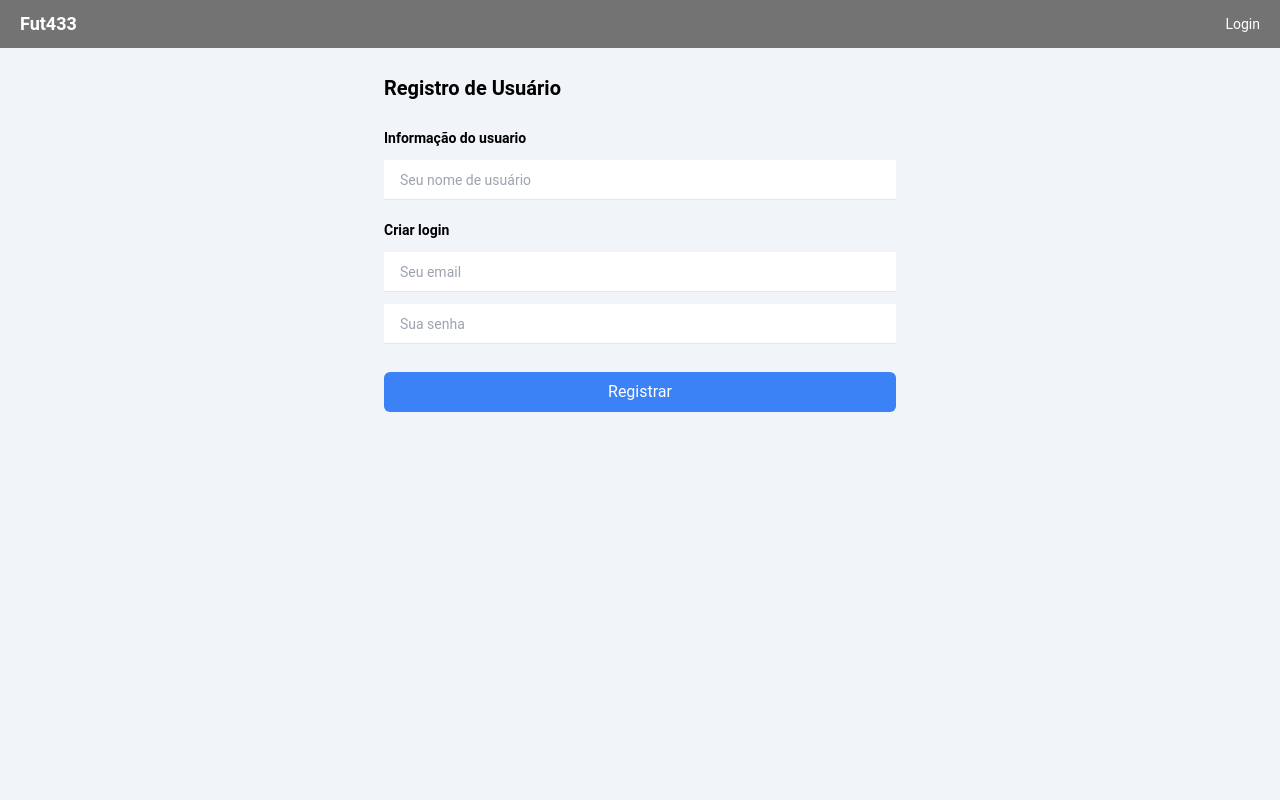
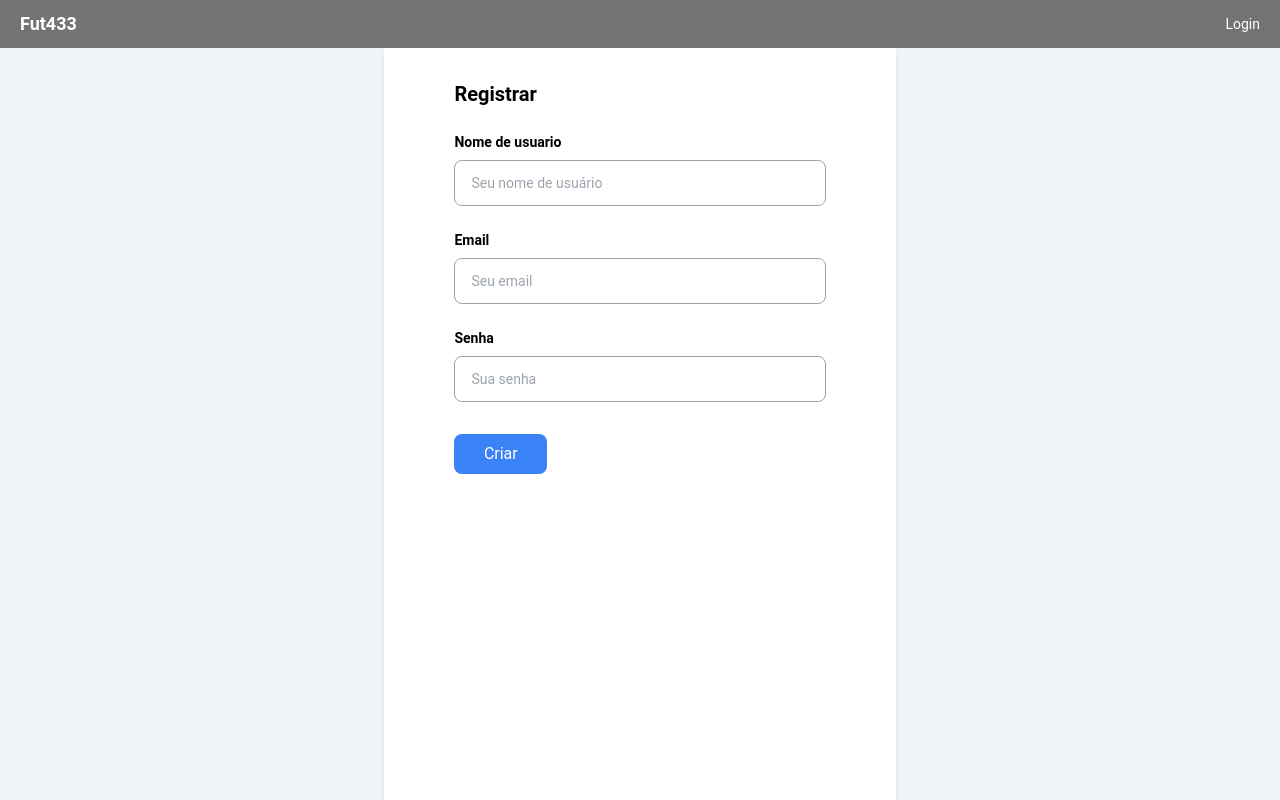
Before and after one commit to ewerton11/fut443-web, a Next.js app: page /pages/register in a window 1280 px wide. Built offline with nearby package versions, Linux system fonts and the light colour scheme.

Commit message:
modification to the form and validation

```diff
--- /dev/null
+++ b/app/components/login/page.tsx
@@ -0,0 +1,96 @@
+'use client'
+
+import { loginUser } from '@/app/api/userApi'
+import Header from '@/app/components/header/header'
+import { useAuth } from '@/app/context/useAuth'
+import { TLoginSchema, loginSchema } from '@/app/schema/loginSchema'
+import { zodResolver } from '@hookform/resolvers/zod'
+import { useRouter } from 'next/navigation'
+import { useForm } from 'react-hook-form'
+import { z } from 'zod'
+
+export default function Login() {
+  const {
+    register,
+    handleSubmit,
+    formState: { errors },
+  } = useForm<TLoginSchema>({
+    resolver: zodResolver(loginSchema),
+  })
+
+  const router = useRouter()
+
+  const { login } = useAuth()
+
+  const onSubmit = async (data: TLoginSchema) => {
+    try {
+      const validUser = (await loginUser(data)) as unknown as IUserResponse
+
+      if (validUser.token) {
+        localStorage.setItem('token', validUser.token)
+        Login(validUser.token)
+        router.push('/')
+      }
+    } catch (error: any) {
+      console.error('Erro ao fazer login:', error.message)
+    }
+  }
+
+  return (
+    <div className="bg-slate-100 flex flex-col items-center min-h-screen">
+      <Header />
+
+      <main className="w-full flex-grow flex justify-center items-center">
+        <form
+          onSubmit={handleSubmit(onSubmit)}
+          className="w-full max-w-lg px-6 py-8 bg-white rounded-lg shadow-md"
+        >
+          <h1 className="text-black font-bold text-xl mb-6">Login</h1>
+
+          <div className="w-full">
+            <label className="block text-black font-bold text-sm mb-2">
+              Email
+            </label>
+            <input
+              type="email"
+              placeholder="Seu email"
+              {...register('email')}
+              className="w-full px-4 py-2 text-black text-sm border-b focus:outline-none
+              focus:border-b focus:border-gray-300"
+            />
+            {errors.email && (
+              <span className="text-red-500 text-xs">
+                {errors.email.message}
+              </span>
+            )}
+          </div>
+
+          <div className="w-full mt-6">
+            <label className="block text-black font-bold text-sm mb-2">
+              Senha
+            </label>
+            <input
+              type="password"
+              placeholder="Sua senha"
+              {...register('password')}
+              className="w-full px-4 py-2 text-black text-sm border-b focus:outline-none
+            focus:border-b focus:border-gray-300"
+            />
+            {errors.password && (
+              <span className="text-red-500 text-xs">
+                {errors.password.message}
+              </span>
+            )}
+          </div>
+
+          <button
+            type="submit"
+            className="bg-blue-500 text-white rounded-md p-2 mt-7 w-full hover:bg-blue-700"
+          >
+            Entrar
+          </button>
+        </form>
+      </main>
+    </div>
+  )
+}
--- a/app/pages/login/page.tsx
+++ b/app/pages/login/page.tsx
@@ -3,47 +3,34 @@
 import { loginUser } from '@/app/api/userApi'
 import Header from '@/app/components/header/header'
 import { useAuth } from '@/app/context/useAuth'
-//import { TLoginSchema, loginSchema } from '@/app/schema/loginSchema'
+import { TLoginSchema, loginSchema } from '@/app/schema/loginSchema'
 import { zodResolver } from '@hookform/resolvers/zod'
 import { useRouter } from 'next/navigation'
 import { useForm } from 'react-hook-form'
-import { z } from 'zod'
 
-const LoginSchema = z.object({
-  email: z.string().email('Email inválido'),
-  password: z.string().min(22, 'A senha deve ter pelo menos 6 caracteres'),
-})
-
-type TLoginSchema = z.infer<typeof LoginSchema>
-
-export default function Login() {
+export default function LoginPage() {
   const {
     register,
     handleSubmit,
     formState: { errors },
   } = useForm<TLoginSchema>({
-    resolver: zodResolver(LoginSchema),
+    resolver: zodResolver(loginSchema),
   })
 
-  //const router = useRouter()
+  const router = useRouter()
 
-  //const { login } = useAuth()
+  const { login } = useAuth()
 
   const onSubmit = async (data: TLoginSchema) => {
     try {
-      console.log('data', data)
-
-      /*
       const validUser = (await loginUser(data)) as unknown as IUserResponse
 
       if (validUser.token) {
-        localStorage.setItem('token', validUser.token)
-        Login(validUser.token)
+        login(validUser.token)
         router.push('/')
       }
-      */
     } catch (error: any) {
-      console.error('Erro ao fazer login:', error.message)
+      console.error('Error when logging in:', error.message)
     }
   }
 
@@ -51,54 +38,59 @@ export default function Login() {
     <div className="bg-slate-100 flex flex-col items-center min-h-screen">
       <Header />
 
-      <main className="w-2/5 flex flex-col">
-        <form onSubmit={handleSubmit(onSubmit)} className="w-full h-auto">
-          <div className="w-auto h-20 flex items-center">
+      <main className="w-full flex-grow flex justify-center">
+        <form
+          onSubmit={handleSubmit(onSubmit)}
+          className="w-full flex flex-col items-center max-w-lg px-6 py-8 bg-white shadow-md"
+        >
+          <div className="w-4/5 flex items-start mb-6">
             <h1 className="text-black font-bold text-xl">Login</h1>
           </div>
 
-          <div className="w-full h-auto">
-            <div className="w-full">
-              <h1 className="text-black font-bold text-sm">Email</h1>
-              <div className="w-full h-10 mt-3">
-                <label htmlFor="email">email</label>
+          <div className="w-full flex flex-col items-center relative">
+            <div className="w-4/5 flex items-start mb-2">
+              <label className="block text-black font-bold text-sm">
+                Email
+              </label>
+            </div>
             <input
-                  id="email"
               type="email"
-                  placeholder="Seu email"
+              placeholder="ex: alguem@gmail.com"
               {...register('email')}
-                  className="w-full h-full pl-4 text-black text-sm border-b focus:outline-none
-                    focus:border-b focus:border-gray-300"
+              className="w-4/5 px-4 py-2 text-black text-sm border rounded-lg border-gray-400
+              focus:outline-none focus:border-gray-600"
             />
             {errors.email && (
-                  <span className="text-red-500 text-xs">
+              <span className="absolute -bottom-5 right-12 text-red-500 text-xs">
                 {errors.email.message}
               </span>
             )}
           </div>
 
-              <h1 className="text-black font-bold text-sm mt-5">Senha</h1>
-              <div className="w-full h-10 mt-3">
-                <label htmlFor="password">password</label>
+          <div className="w-full mt-6 flex flex-col items-center relative">
+            <div className="w-4/5 flex items-start mb-2">
+              <label className="block text-black font-bold text-sm">
+                Senha
+              </label>
+            </div>
             <input
-                  id="password"
               type="password"
               placeholder="Sua senha"
               {...register('password')}
-                  className="w-full h-full pl-4 text-black text-sm border-b focus:outline-none
-                    focus:border-b focus:border-gray-300"
+              className="w-4/5 px-4 py-2 text-black text-sm border rounded-lg  border-gray-400
+              focus:outline-none focus:border-gray-600"
             />
             {errors.password && (
-                  <span className="text-red-500 text-xs">
+              <span className="absolute -bottom-5 right-12 text-red-500 text-xs">
                 {errors.password.message}
               </span>
             )}
           </div>
-            </div>
 
+          <div className="w-4/5 flex mt-8">
             <button
               type="submit"
-              className="bg-blue-500 text-white rounded-md p-2 mt-7 w-full hover:bg-blue-700"
+              className="w-1/4 bg-blue-500 text-white rounded-lg p-2 hover:bg-blue-700"
             >
               Entrar
             </button>
--- a/app/pages/register/page.tsx
+++ b/app/pages/register/page.tsx
@@ -2,39 +2,37 @@
 
 import { createUser } from '@/app/api/userApi'
 import Header from '@/app/components/header/header'
+import { useAuth } from '@/app/context/useAuth'
+import { TRegisterSchema, registerSchema } from '@/app/schema/registerSchema'
+import { zodResolver } from '@hookform/resolvers/zod'
 import { useRouter } from 'next/navigation'
-import { useState } from 'react'
+import { useForm } from 'react-hook-form'
 
-export default function Register() {
+export default function RegisterPage() {
+  const {
+    register,
+    handleSubmit,
+    formState: { errors },
+  } = useForm<TRegisterSchema>({
+    resolver: zodResolver(registerSchema),
+  })
+
   const router = useRouter()
 
-  const [userData, setUserData] = useState({
-    username: '',
-    email: '',
-    password: '',
-  })
+  const { login } = useAuth()
 
-  const handleChange = (e: React.ChangeEvent<HTMLInputElement>): void => {
-    setUserData({
-      ...userData,
-      [e.target.name]: e.target.value,
-    })
-  }
+  const onSubmit = async (data: TRegisterSchema): Promise<void> => {
+    try {
+      //const newUser = (await createUser(data)) as unknown as IUserResponse
 
-  const handleSubmit = async (
-    e: React.MouseEvent<HTMLButtonElement>
-  ): Promise<void> => {
-    e.preventDefault()
-    try {
-      const newUser = (await createUser(userData)) as unknown as IUserResponse
+      console.log('data', data)
 
-      if (newUser.token) {
-        localStorage.setItem('token', newUser.token)
-
-        router.push('/')
-      }
+      //if (newUser.token) {
+      //login(newUser.token)
+      //router.push('/')
+      //}
     } catch (error: any) {
-      console.error('Erro ao criar usuário:', error.message)
+      console.error('Error creating user:', error.message)
     }
   }
 
@@ -42,66 +40,84 @@ export default function Register() {
     <div className="bg-slate-100 flex flex-col items-center min-h-screen">
       <Header />
 
-      <main className="w-2/5 flex flex-col">
-        <div className="w-full h-auto">
-          <div className="w-auto h-20 flex items-center">
-            <h1 className="text-black font-bold text-xl">
-              Registro de Usuário
-            </h1>
+      <main className="w-full flex-grow flex justify-center">
+        <form
+          onSubmit={handleSubmit(onSubmit)}
+          className="w-full flex flex-col items-center max-w-lg px-6 py-8 bg-white shadow-md"
+        >
+          <div className="w-4/5 flex items-start mb-6">
+            <h1 className="text-black font-bold text-xl">Registrar</h1>
           </div>
 
-          <div className="w-full h-auto">
-            <div className="w-full">
-              <h1 className="text-black font-bold text-sm">
-                Informação do usuario
-              </h1>
-              <div className="w-full h-10 mt-3">
+          <div className="w-full flex flex-col items-center relative">
+            <div className="w-4/5 flex items-start mb-2">
+              <label className="block text-black font-bold text-sm">
+                Nome de usuario
+              </label>
+            </div>
             <input
               type="text"
-                  name="username"
-                  value={userData.username}
-                  onChange={handleChange}
               placeholder="Seu nome de usuário"
-                  className="w-full h-full pl-4 text-black text-sm border-b focus:outline-none
-                    focus:border-b focus:border-gray-300"
+              {...register('username')}
+              className="w-4/5 px-4 py-3 text-black text-sm border rounded-lg border-gray-400
+              focus:outline-none focus:border-gray-600"
             />
+            {errors.username && (
+              <span className="absolute -bottom-5 right-12 text-red-500 text-xs">
+                {errors.username.message}
+              </span>
+            )}
           </div>
+
+          <div className="w-full mt-6 flex flex-col items-center relative">
+            <div className="w-4/5 flex items-start mb-2">
+              <label className="block text-black font-bold text-sm">
+                Email
+              </label>
             </div>
-            <div className="w-full mt-5">
-              <h1 className="text-black font-bold text-sm">Criar login</h1>
-              <div className="w-full h-10 mt-3">
             <input
               type="email"
-                  name="email"
-                  value={userData.email}
-                  onChange={handleChange}
               placeholder="Seu email"
-                  className="w-full h-full pl-4 text-black text-sm border-b focus:outline-none
-                    focus:border-b focus:border-gray-300"
+              {...register('email')}
+              className="w-4/5 px-4 py-3 text-black text-sm border rounded-lg  border-gray-400
+              focus:outline-none focus:border-gray-600"
             />
+            {errors.email && (
+              <span className="absolute -bottom-5 right-12 text-red-500 text-xs">
+                {errors.email.message}
+              </span>
+            )}
           </div>
-              <div className="w-full h-10 mt-3">
+
+          <div className="w-full mt-6 flex flex-col items-center relative">
+            <div className="w-4/5 flex items-start mb-2">
+              <label className="block text-black font-bold text-sm">
+                Senha
+              </label>
+            </div>
             <input
               type="password"
-                  name="password"
-                  value={userData.password}
-                  onChange={handleChange}
               placeholder="Sua senha"
-                  className="w-full h-full pl-4 text-black text-sm border-b focus:outline-none
-                    focus:border-b focus:border-gray-300"
+              {...register('password')}
+              className="w-4/5 px-4 py-3 text-black text-sm border rounded-lg  border-gray-400
+              focus:outline-none focus:border-gray-600"
             />
-              </div>
+            {errors.password && (
+              <span className="absolute -bottom-5 right-12 text-red-500 text-xs">
+                {errors.password.message}
+              </span>
+            )}
           </div>
 
+          <div className="w-4/5 flex mt-8">
             <button
               type="submit"
-              onClick={handleSubmit}
-              className="bg-blue-500 text-white rounded-md p-2 mt-7 w-full hover:bg-blue-700"
+              className="w-1/4 bg-blue-500 text-white rounded-lg p-2 hover:bg-blue-700"
             >
-              Registrar
+              Criar
             </button>
           </div>
-        </div>
+        </form>
       </main>
     </div>
   )
--- a/app/schema/loginSchema.ts
+++ b/app/schema/loginSchema.ts
@@ -1,8 +1,8 @@
 import { z } from 'zod'
 
 export const loginSchema = z.object({
-  email: z.string().email('Email inválido'),
-  password: z.string().min(6, 'A senha deve ter pelo menos 6 caracteres'),
+  email: z.string().email('Email inválido').max(40, 'Email inválido'),
+  password: z.string().min(8, 'Senha inválido').max(30, 'Senha inválido'),
 })
 
 export type TLoginSchema = z.infer<typeof loginSchema>
--- /dev/null
+++ b/app/schema/registerSchema.ts
@@ -0,0 +1,23 @@
+import { z } from 'zod'
+
+export const registerSchema = z.object({
+  username: z
+    .string()
+    .min(3, 'Seu nome de usuario deve conter mais de 3 caracteres')
+    .max(15, 'Seu nome de usuario nao pode conter mais de 15 caracteres'),
+  //nao pode ser null nem conter espaços
+  //nome de usuario so pode conter letras e numeros The username must contain only letters and numbers.
+
+  email: z
+    .string()
+    .email('Formato de E-mail invalido')
+    .trim()
+    .max(40, 'O E-mail nao pode ter mais de 40 caracteres'),
+  //nao pode email null
+  //nao pode email com espaço
+
+  password: z.string().min(8, 'Senha inválido').max(30, 'Senha inválido'),
+  //nao pode ser null nem conter espaços
+})
+
+export type TRegisterSchema = z.infer<typeof registerSchema>
```
Lines whose indentation alone changed are shown as unchanged.
